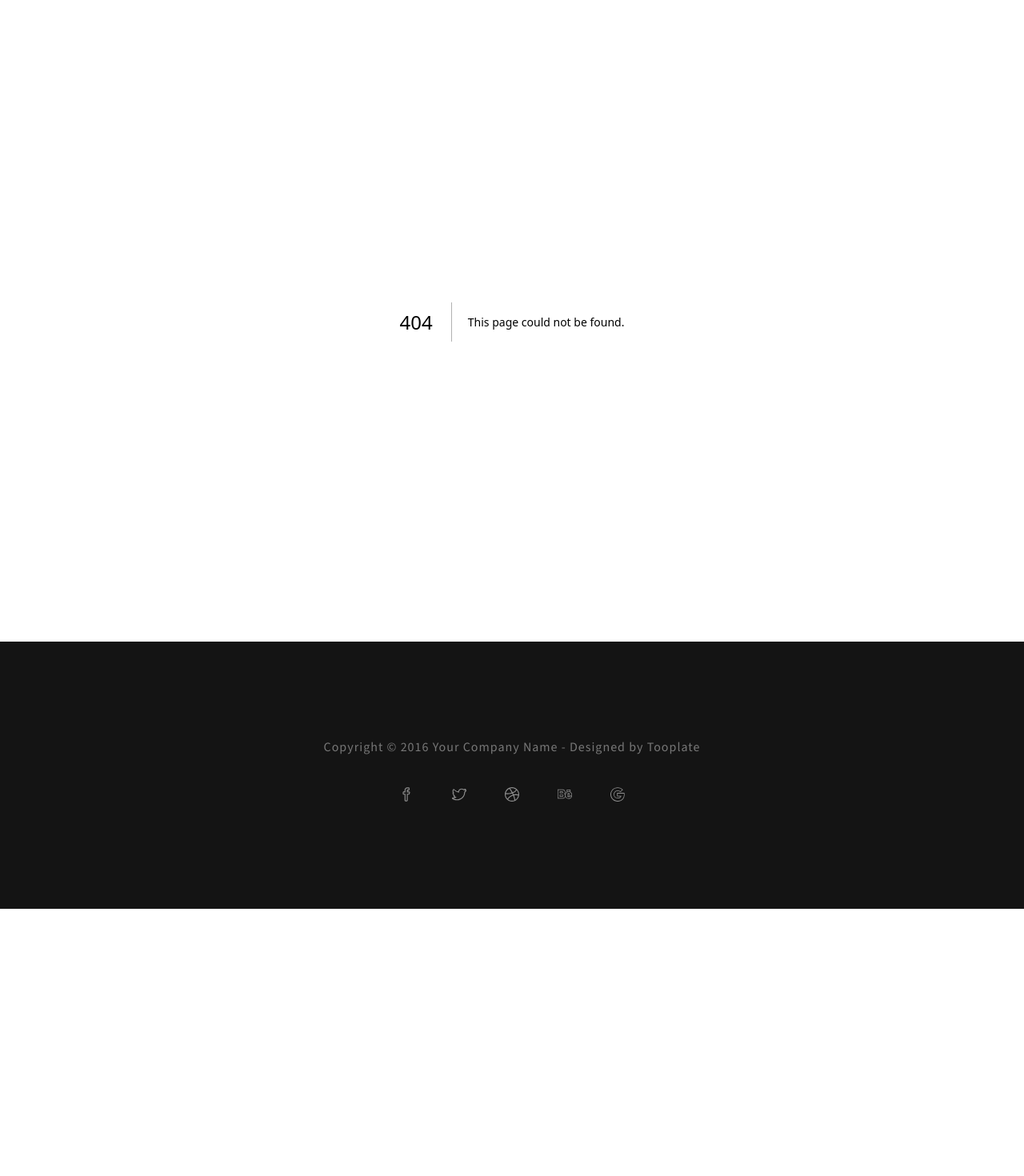
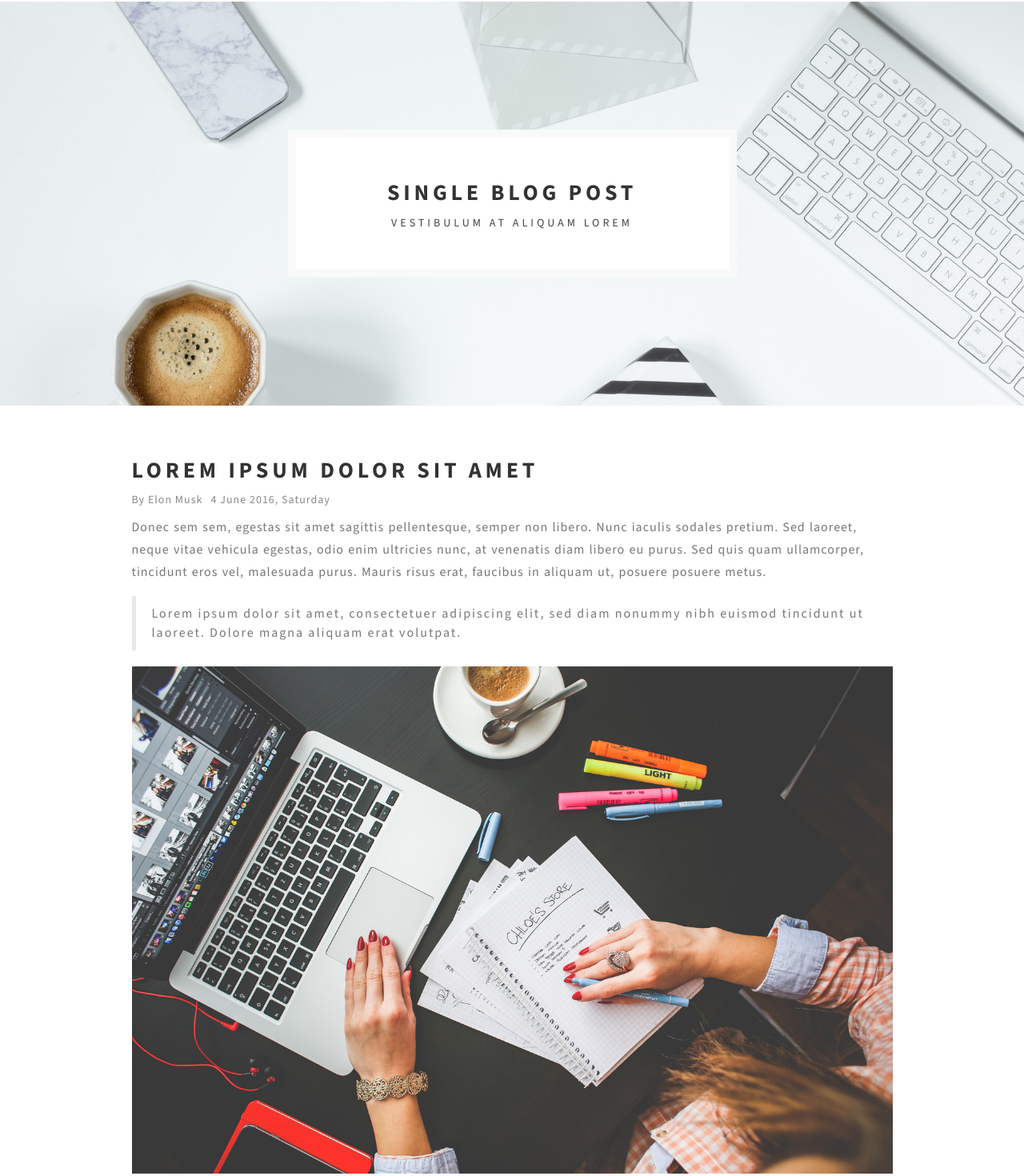
Before and after one commit to onderakbulut/prettyfolio, a Next.js app: page /single-post in a window 1280 px wide. Before the commit this address had no page. Shown: the part 94-1564 px from the top of the page at 80% size. Before the commit the page ends 1230 px from the top, so only its background shows below. Built offline with nearby package versions, Linux system fonts and the light colour scheme.

Commit message:
Add single post page

```diff
--- /dev/null
+++ b/src/app/single-post/page.jsx
@@ -0,0 +1,88 @@
+function BlogPost() {
+    return (
+        <section className="blog-post">
+            <div className="position-relative">
+                <div className="position-absolute start-0 top-0 end-0 bottom-0 z-n1">
+                    <img
+                        className="w-100 h-100 object-fit-cover"
+                        src="/images/single-blog-banner.jpg"
+                        alt="hero-bg"
+                    />
+                </div>
+                <div className="container">
+                    <div className="row justify-content-center pt-80 pb-120 py-lg-160 text-center text-uppercase">
+                        <div className="col-md-8 col-lg-6">
+                            <div className="bg-white py-32 px-20 border border-10 border-white-50">
+                                <h6 className="fs-20 fs-lg-28 fw-bold mt-20 mb-10 ls-4.8 wow animate__fadeIn" data-wow-delay="0.6s">
+                                    Single Blog post
+                                </h6>
+                                <p className="fs-13 fs-lg-14 ls-4 text-black-200 wow animate__fadeInUp" data-wow-delay="0.9s">
+                                    Vestibulum at aliquam lorem
+                                </p>
+                            </div>
+                        </div>
+                    </div>
+                </div>
+            </div>
+            <div className="container py-64 pb-lg-96">
+                <div className="row justify-content-center">
+                    <div className="col-lg-10">
+                        <div className="row mb-62">
+                        <div className="col-12">
+                            <h6 className="fw-bold fs-lg-28 ls-4.8 text-uppercase mb-10">Lorem ipsum dolor sit amet</h6>
+                            <div className="text-gray-200 ls-1 mb-10 fs-14">
+                                <span className="me-10">By <a href="#">Elon Musk</a></span>
+                                <span>4 June 2016, Saturday</span>
+                            </div>
+                            <p className="ls-1 ws-1 lh-28 text-gray">Donec sem sem, egestas sit amet sagittis pellentesque, semper non libero. Nunc iaculis sodales pretium. Sed laoreet, neque vitae vehicula egestas, odio enim ultricies nunc, at venenatis diam libero eu purus. Sed quis quam ullamcorper, tincidunt eros vel, malesuada purus. Mauris risus erat, faucibus in aliquam ut, posuere posuere metus.</p>
+                            <blockquote className="ls-2 mb-20 py-10 px-20 border-start border-5 text-gray">Lorem ipsum dolor sit amet, consectetuer adipiscing elit, sed diam nonummy nibh euismod tincidunt ut laoreet. Dolore magna aliquam erat volutpat.</blockquote>
+                            <img src="./blog/blog-img1.jpg" alt="" className="img-fluid mb-20" />
+                            <p className="ls-1 ws-1 lh-28 text-gray">Phasellus eget sem tempus, egestas nisl dapibus, aliquet elit. Ut urna turpis, tempor sit amet massa vitae, pulvinar porttitor magna. Pellentesque dolor lorem, blandit ac congue non, mattis a mi. Vestibulum id accumsan neque. Aenean turpis dui, consectetur in ornare quis, sollicitudin vel mauris. Aliquam eros elit, blandit et tortor non, ornare tincidunt ante.</p>
+                        </div>
+                        </div>
+                        <div className="row">
+                            <div className="col-12">
+                                <div className="text-black-200 text-uppercase fs-14 ls-4 mb-30">Comments</div>
+                                <div className="d-flex column-gap-24">
+                                    <div className="flex-shrink-0">
+                                        <img src="./images/comment1.jpg" alt="" />
+                                    </div>
+                                    <div className="flex-grow-1">
+                                        <div className="fw-bold text-uppercase fs-18 ls-4.8 mb-5">Jenne leon</div>
+                                        <div className="fs-14 ls-1">5 June 2016, Sunday</div>
+                                        <p className="ls-1 ws-1 lh-28 text-gray">Lorem ipsum dolor sit amet, maecenas eget vestibulum justo imperdiet, wisi risus purus augue vulputate voluptate neque, curabitur.</p>
+                                    </div>
+                                </div>
+                                <div className="d-flex column-gap-24 mb-40 mb-lg-62">
+                                    <div className="flex-shrink-0">
+                                        <img src="./images/comment2.jpg" alt="" />
+                                    </div>
+                                    <div className="flex-grow-1">
+                                        <div className="fw-bold text-uppercase fs-18 ls-4.8 mb-5">Jenne leon</div>
+                                        <div className="fs-14 ls-1">5 June 2016, Sunday</div>
+                                        <p className="ls-1 ws-1 lh-28 text-gray">Lorem ipsum dolor sit amet, maecenas eget vestibulum justo imperdiet, wisi risus purus augue vulputate voluptate neque, curabitur.</p>
+                                    </div>
+                                </div>
+                                <div className="text-black-200 text-uppercase fs-14 ls-4 mb-30">Leave a comment</div>
+
+                                <div className="mb-16">
+                                    <input type="text" className="form-control border-white-100 text-gray-300 py-12" placeholder="Name" />
+                                </div>
+                                <div className="mb-16">
+                                    <input type="text" className="form-control border-white-100 text-gray-300 py-12" placeholder="Email" />
+                                </div>
+                                <div className="mb-16">
+                                    <textarea name="" className="form-control" rows="4" placeholder="Comment"></textarea>
+                                </div>
+                                <button className="btn btn-dark w-50 py-12">Submit a comment</button>
+                            </div>
+
+                        </div>
+                    </div>
+                </div>
+            </div>
+        </section>
+    );
+}
+
+export default BlogPost;
```
